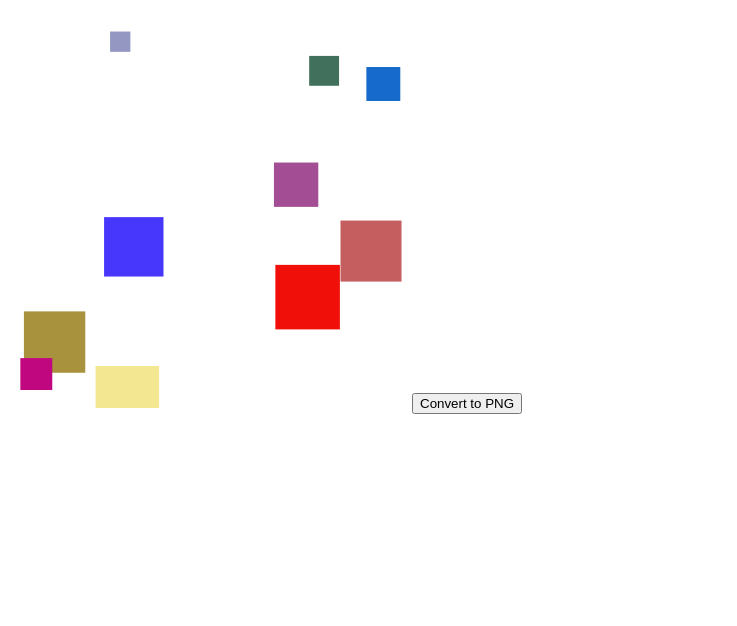
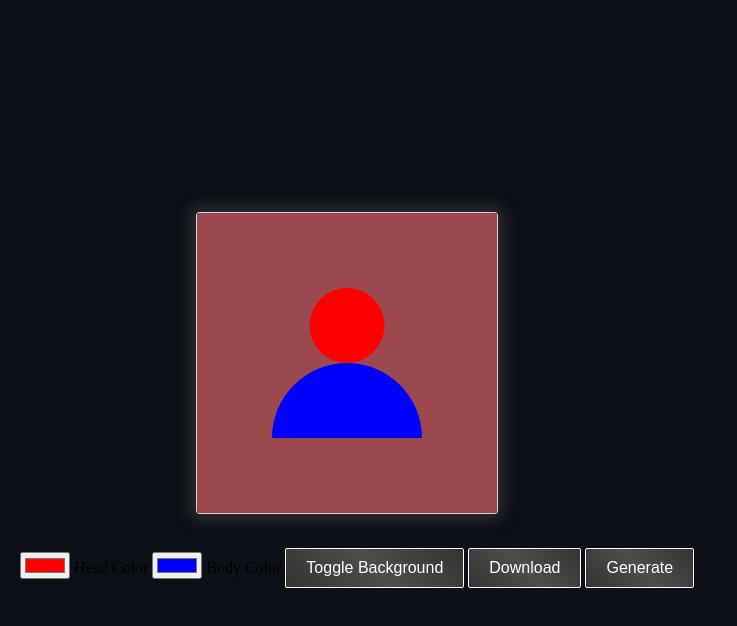
Before and after one commit to AakilAhamed/pick-a-nick, a plain HTML site: page index.html in a window 1280 px wide. Shown: the whole page, without its empty margins (0-737 px from the left). Drawn offline with Linux system fonts and the light colour scheme.

Commit message:
updated pfp generation
a default and customizable profile picture feature is added

```diff
--- /dev/null
+++ b/css/style.css
@@ -0,0 +1,60 @@
+body {
+    background-color: #0d1117;
+    display: flex;
+    justify-content: space-between; /* Align items to left and canvas to right */
+    align-items: center;
+    height: 100vh;
+    margin: 0;
+}
+
+#canvas-container {
+    text-align: center;
+    margin-right: 20px; /* Adjust margin to move canvas to right */
+}
+
+canvas {
+    border: 1px solid #d3d3d3;
+    border-radius: 3px;
+    box-shadow: 0 0 15px 5px rgba(75, 75, 75, 0.5);
+}
+
+#button-container {
+    margin-top: 20px;
+    margin-left: 20px; /* Adjust margin to move buttons to left */
+}
+
+button {
+    margin-top: 10px;
+    padding: 8px 16px;
+    font-size: 16px;
+    cursor: pointer;
+    background-color: #000;
+    color: #fff;
+    border: 1px solid #fff;
+    border-radius: 2px;
+    padding: 10px 20px;
+    position: relative;
+    overflow: hidden;
+}
+
+button:before {
+    content: '';
+    position: absolute;
+    top: -50%;
+    left: -50%;
+    width: 200%;
+    height: 200%;
+    background: linear-gradient(45deg, rgba(255, 255, 255, 0.1), rgba(255, 255, 255, 0.3), rgba(255, 255, 255, 0.1));
+    transition: all 0.3s ease;
+    border-radius: 50%;
+    pointer-events: none;
+}
+
+button:hover:before {
+    transform: scale(2);
+}
+
+button:hover {
+    color: #ffffff;
+    box-shadow: 0 0 10px rgba(255, 255, 255, 0.5);
+}
--- a/index.html
+++ b/index.html
@@ -2,20 +2,26 @@
 <html lang="en">
 
 <head>
-    <meta charset="UTF-8">
-    <meta name="viewport" content="width=device-width, initial-scale=1.0">
-    <title>GENOME</title>
-    <script src="https://html2canvas.hertzen.com/dist/html2canvas.min.js"></script>
+  <meta charset="UTF-8">
+  <meta name="viewport" content="width=device-width, initial-scale=1.0">
+  <title>Canvas Avatar</title>
+  <link rel="stylesheet" href="css/style.css">
 </head>
 
 <body>
-
-    <canvas id="patternCanvas" width="400" height="400"></canvas>
-
-    <button onclick="convertToPNG()">Convert to PNG</button>
-
-    <script src="./js/pfpGenerator.js"></script>
-
+  <div id="canvas-container">
+    <canvas id="myCanvas" width="300" height="300">
+      Your browser does not support the HTML canvas tag.
+    </canvas>
+    <div id="button-container">
+      <input type="color" id="headColorPicker" value="#ff0000"> Head Color
+      <input type="color" id="bodyColorPicker" value="#0000ff"> Body Color
+      <button onclick="toggleBackground()">Toggle Background</button><!--bg toggle-->
+      <button onclick="downloadCanvas()">Download</button> <!--download-->
+      <button onclick="drawCanvas()">Generate</button>
+    </div>
+    <script src="js/pfpGenerator.js"></script>
+  </div>
 </body>
 
 </html>
--- a/js/pfpGenerator.js
+++ b/js/pfpGenerator.js
@@ -1,46 +1,109 @@
-function drawRandomPattern() {
-    const canvas = document.getElementById('patternCanvas');
-    const context = canvas.getContext('2d');
+var canvas = document.getElementById("myCanvas");
+var ctx = canvas.getContext("2d");
+var useSolidColor = true; // Default to solid color
 
-    const numSquares = 10;
+// Get color picker elements
+var headColorPicker = document.getElementById("headColorPicker");
+var bodyColorPicker = document.getElementById("bodyColorPicker");
 
-    for (let i = 0; i < numSquares; i++) {
-      const x = Math.random() * canvas.width;
-      const y = Math.random() * canvas.height;
-      const size = Math.random() * 50 + 20; // Random size between 20 and 70
-      const color = getRandomColor();
+// Add event listeners to color pickers
+headColorPicker.addEventListener("input", drawCanvas);
+bodyColorPicker.addEventListener("input", drawCanvas);
 
-      context.fillStyle = color;
-      context.fillRect(x, y, size, size);
-    }
+// Function to toggle background between solid color and image
+function toggleBackground() {
+  useSolidColor = !useSolidColor;
+  drawCanvas();
+}
+
+// Function to draw canvas
+function drawCanvas() {
+  ctx.clearRect(0, 0, canvas.width, canvas.height);
+
+  if (!useSolidColor) {
+    var img = new Image();
+    img.src = 'forest.jpeg';
+    img.onload = function () {
+      var blurredImage = applyBlur(img, 5); //draw  blurred image on canvas
+      ctx.drawImage(blurredImage, 0, 0, canvas.width, canvas.height);
+      drawAvatar();
+    };
+  } else {//or fill random solid color(default)
+    ctx.fillStyle = getRandomColor();
+    ctx.fillRect(0, 0, canvas.width, canvas.height);
+    drawAvatar();
   }
+}
 
-  function getRandomColor() {
-    const letters = '0123456789ABCDEF';
-    let color = '#';
-    for (let i = 0; i < 6; i++) {
-      color += letters[Math.floor(Math.random() * 16)];
-    }
-    return color;
+// Function to draw avatar
+function drawAvatar() {
+  var avatarSize = 150;
+  var centerX = canvas.width / 2;
+  var centerY = canvas.height / 2;
+  var bodyY = centerY + avatarSize / 4;
+
+  // Get selected colors from color pickers
+  var headColor = headColorPicker.value;
+  var bodyColor = bodyColorPicker.value;
+
+  ctx.beginPath();
+  ctx.arc(centerX, centerY - avatarSize / 4, avatarSize / 4, 0, 2 * Math.PI);
+  ctx.fillStyle = headColor; // Use selected head color
+  ctx.fill();
+
+  ctx.beginPath();
+  ctx.arc(centerX, bodyY + avatarSize / 4, avatarSize / 2, 0, Math.PI, true);
+  ctx.fillStyle = bodyColor; // Use selected body color
+  ctx.fill();
+}
+
+// Function to apply blur effect to an image
+function applyBlur(img, radius) {
+  var blurryCanvas = document.createElement('canvas');
+  var blurryCtx = blurryCanvas.getContext('2d');
+  blurryCanvas.width = img.width;
+  blurryCanvas.height = img.height;
+  blurryCtx.filter = 'blur(' + radius + 'px)';
+  blurryCtx.drawImage(img, 0, 0, img.width, img.height);
+  return blurryCanvas;
+}
+
+// Function to generate a random color
+function getRandomColor() {
+  var letters = '0123456789ABCDEF';
+  var color = '#';
+  for (var i = 0; i < 6; i++) {
+    color += letters[Math.floor(Math.random() * 16)];
   }
+  return color;
+}
 
-  function convertToPNG() {
-    const canvas = document.getElementById('patternCanvas');
+// Function to download the canvas as an image file
+function downloadCanvas() {
+  var downloadLink = document.createElement('a');
+  downloadLink.setAttribute('download', 'avatar.png');
+  var canvasData = canvas.toDataURL('image/png');
+  var blob = dataURItoBlob(canvasData);
+  var url = window.URL.createObjectURL(blob);
+  downloadLink.setAttribute('href', url);
+  downloadLink.click();
+  window.URL.revokeObjectURL(url); // Free up memory
+}
 
-    // Use html2canvas to capture the canvas as an image
-    html2canvas(canvas).then(canvas => {
-      // Convert the canvas content to a data URL
-      const dataURL = canvas.toDataURL('image/png');
+// Function to convert data URI to Blob
+function dataURItoBlob(dataURI) {
+  var byteString;
+  if (dataURI.split(',')[0].indexOf('base64') >= 0)
+    byteString = atob(dataURI.split(',')[1]);
+  else
+    byteString = unescape(dataURI.split(',')[1]);
+  var mimeString = dataURI.split(',')[0].split(':')[1].split(';')[0];
+  var ia = new Uint8Array(byteString.length);
+  for (var i = 0; i < byteString.length; i++) {
+    ia[i] = byteString.charCodeAt(i);
+  }
+  return new Blob([ia], { type: mimeString });
+}
 
-      // Create a link element and trigger a download
-      const link = document.createElement('a');
-      link.href = dataURL;
-      link.download = 'pattern.png';
-      document.body.appendChild(link);
-      link.click();
-      document.body.removeChild(link);
-    });
-  }
-
-  // Draw the random pattern when the page loads
-  drawRandomPattern();
+// Initial drawing of canvas
+drawCanvas();
```
Also changed, not shown: forest.jpeg (added).
